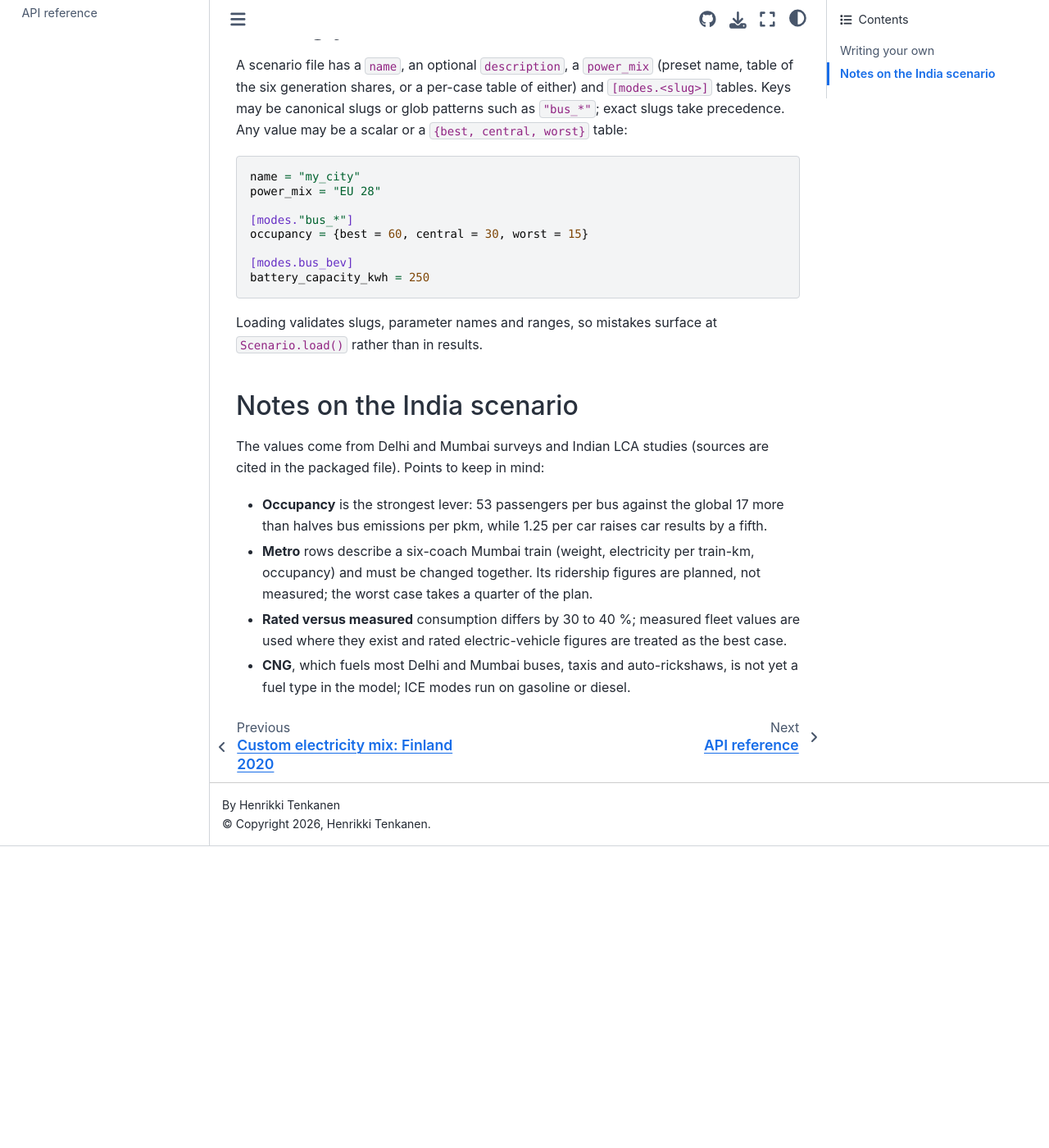
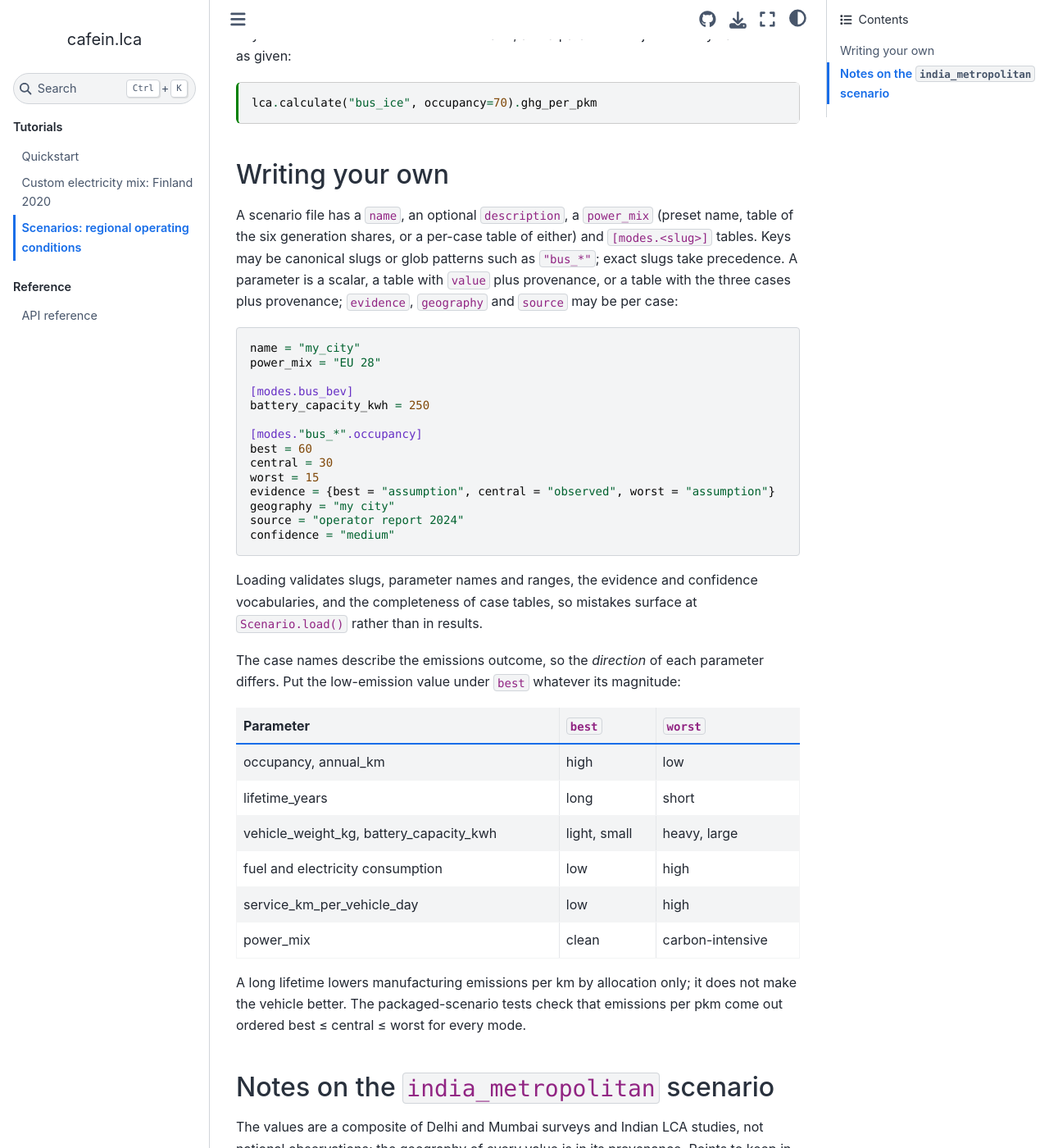
Before and after one commit to cafein-py/cafein.lca, a Sphinx documentation site: the page built from docs/tutorials/scenarios.md, in a window 1280 px wide and 1400 px high, scrolled down 1125 px. Shown: the whole window at 82% size. Built offline with Sphinx 7.4.7 and the Sphinx Book theme 1.1.4, drawn with Linux system fonts in a browser that asks for light colours; the version number is read from the project's files by our own code; before the commit the page ends 2157 px from its top, so only the background shows below that; some of the changed text lies outside the part shown.

Commit message:
Add provenance fields to scenarios; rename India scenario

````diff
--- a/docs/tutorials/scenarios.md
+++ b/docs/tutorials/scenarios.md
@@ -26,7 +26,7 @@ passenger-km: `best`, `central` and `worst`. Load one by name (or by path
 to your own file) and pass it to the session:
 
 ```{code-cell}
-india = Scenario.load("india")            # case="central"
+india = Scenario.load("india_metropolitan")            # case="central"
 lca = TransportLCA(scenario=india)
 lca.parameters("bus_ice")
 ```
@@ -45,10 +45,19 @@ import pandas as pd
 modes = ["private_car_ice", "private_car_bev", "private_moped_ice",
          "taxi_ice", "bus_ice", "bus_bev", "metro_urban_train"]
 pd.DataFrame({
-    case: [TransportLCA(scenario=Scenario.load("india", case=case))
+    case: [TransportLCA(scenario=Scenario.load("india_metropolitan", case=case))
            .calculate(m).ghg_per_pkm for m in modes]
     for case in ("best", "central", "worst")
 }, index=modes).round(1)
+```
+
+Every override carries its provenance: evidence type (`observed`,
+`model_input`, `capacity`, `projection`, `derived` or `assumption`),
+geography, source, confidence and a note. Print it before trusting a case:
+
+```{code-cell}
+india.provenance().query("mode == 'bus_ice'").set_index("parameter")[
+    ["value", "evidence", "geography", "confidence"]]
 ```
 
 Keyword overrides still win over the scenario, and a parameter object
@@ -63,27 +72,54 @@ lca.calculate("bus_ice", occupancy=70).ghg_per_pkm
 A scenario file has a `name`, an optional `description`, a `power_mix`
 (preset name, table of the six generation shares, or a per-case table of
 either) and `[modes.<slug>]` tables. Keys may be canonical slugs or glob
-patterns such as `"bus_*"`; exact slugs take precedence. Any value may be
-a scalar or a `{best, central, worst}` table:
+patterns such as `"bus_*"`; exact slugs take precedence. A parameter is a
+scalar, a table with `value` plus provenance, or a table with the three
+cases plus provenance; `evidence`, `geography` and `source` may be per
+case:
 
 ```toml
 name = "my_city"
 power_mix = "EU 28"
 
-[modes."bus_*"]
-occupancy = {best = 60, central = 30, worst = 15}
-
 [modes.bus_bev]
 battery_capacity_kwh = 250
+
+[modes."bus_*".occupancy]
+best = 60
+central = 30
+worst = 15
+evidence = {best = "assumption", central = "observed", worst = "assumption"}
+geography = "my city"
+source = "operator report 2024"
+confidence = "medium"
 ```
 
-Loading validates slugs, parameter names and ranges, so mistakes surface
-at `Scenario.load()` rather than in results.
+Loading validates slugs, parameter names and ranges, the evidence and
+confidence vocabularies, and the completeness of case tables, so mistakes
+surface at `Scenario.load()` rather than in results.
 
-## Notes on the India scenario
+The case names describe the emissions outcome, so the *direction* of each
+parameter differs. Put the low-emission value under `best` whatever its
+magnitude:
 
-The values come from Delhi and Mumbai surveys and Indian LCA studies
-(sources are cited in the packaged file). Points to keep in mind:
+| Parameter | `best` | `worst` |
+|---|---|---|
+| occupancy, annual_km | high | low |
+| lifetime_years | long | short |
+| vehicle_weight_kg, battery_capacity_kwh | light, small | heavy, large |
+| fuel and electricity consumption | low | high |
+| service_km_per_vehicle_day | low | high |
+| power_mix | clean | carbon-intensive |
+
+A long lifetime lowers manufacturing emissions per km by allocation only;
+it does not make the vehicle better. The packaged-scenario tests check that
+emissions per pkm come out ordered best ≤ central ≤ worst for every mode.
+
+## Notes on the `india_metropolitan` scenario
+
+The values are a composite of Delhi and Mumbai surveys and Indian LCA
+studies, not national observations; the geography of every value is in
+its provenance. Points to keep in mind:
 
 - **Occupancy** is the strongest lever: 53 passengers per bus against the
   global 17 more than halves bus emissions per pkm, while 1.25 per car
@@ -93,8 +129,14 @@ The values come from Delhi and Mumbai surveys and Indian LCA studies
   figures are planned, not measured; the worst case takes a quarter of the
   plan.
 - **Rated versus measured** consumption differs by 30 to 40 %; measured
-  fleet values are used where they exist and rated electric-vehicle
-  figures are treated as the best case.
+  fleet values are used where they exist. Electric-vehicle consumption is
+  derived from rated range and the hot- and cold-weather penalties
+  reported by Peshin et al. (2022); no measured Indian value exists in the
+  sources, so its confidence is low.
+- **Bus occupancy 53 against the global 17** is the single largest change
+  and comes from a Mumbai LCA's operating assumptions (Shinde et al.
+  2019); the central bus result of about 23 g CO2-eq/pkm compares with
+  the 17 g that study reports under its own system boundary.
 - **CNG**, which fuels most Delhi and Mumbai buses, taxis and
   auto-rickshaws, is not yet a fuel type in the model; ICE modes run on
   gasoline or diesel.
````
Also changed, not shown: CHANGELOG.md (+6 -3 lines), README.md (+5 -3 lines), 4 other files.
